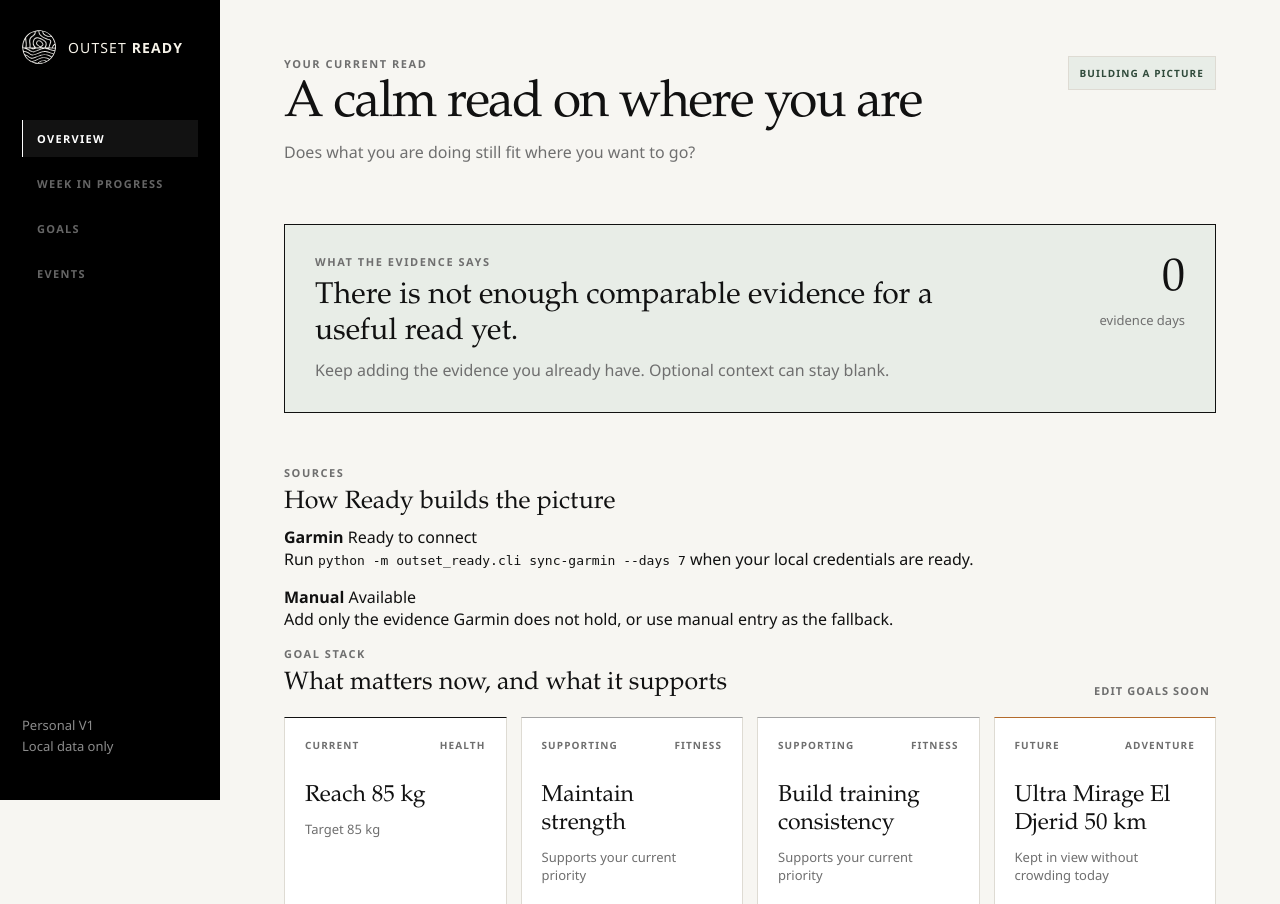
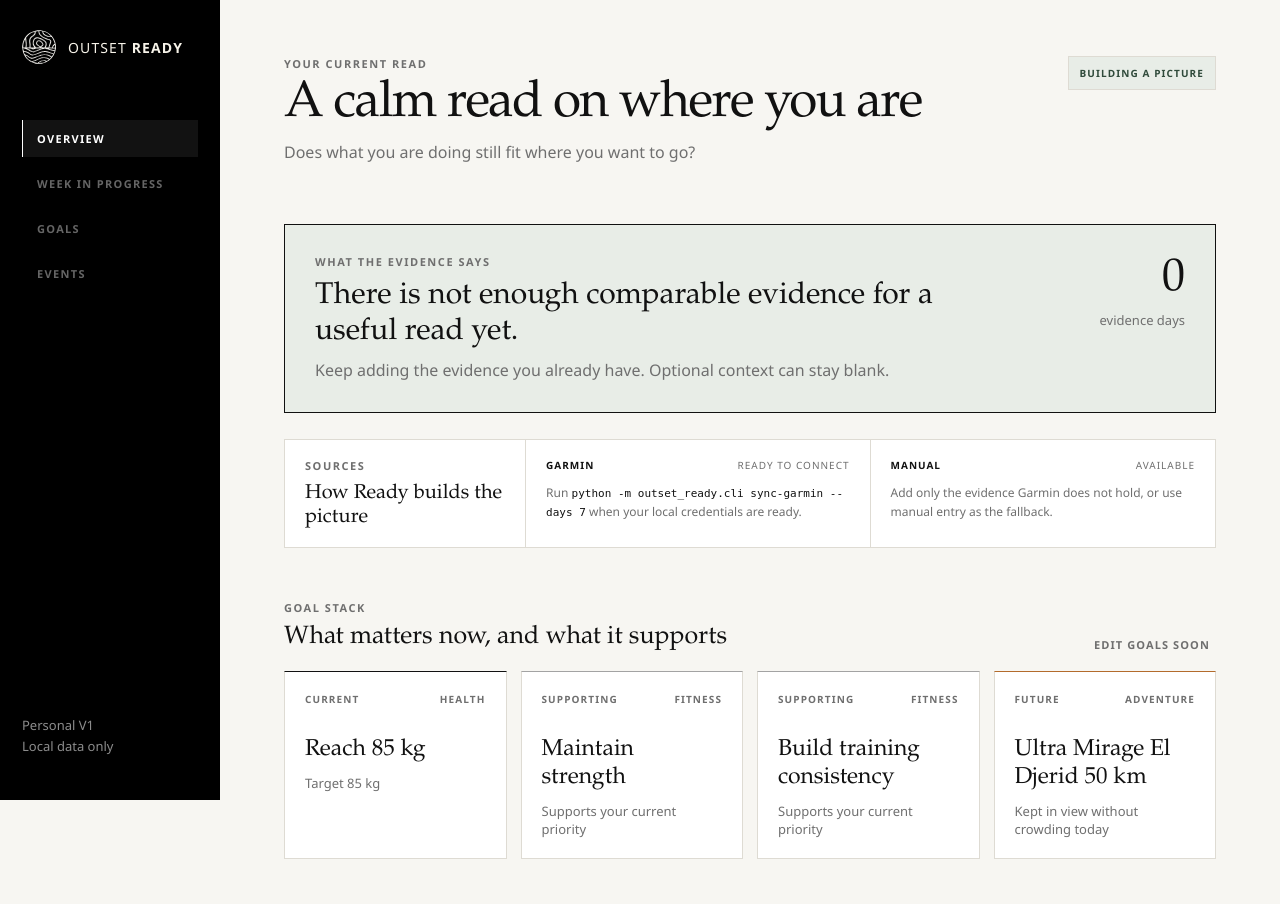
Before and after one commit to Alpenglow1988/Outset-Ready, a FastAPI app: page / in a window 1280 px wide. Shown: the top 904 px of the page. Run offline with FastAPI, Linux system fonts and the light colour scheme; data comes from the database, SQL or seed files in the repository; data that the repository does not hold is empty.

Commit message:
Build Garmin connector: src/outset_ready/static/styles.css

```diff
--- a/src/outset_ready/static/styles.css
+++ b/src/outset_ready/static/styles.css
@@ -76,6 +76,20 @@ nav { margin-top: 56px; display: grid; gap: 8px; }
 
 main { margin-left: 220px; padding: 56px clamp(28px, 5vw, 78px) 80px; max-width: 1400px; }
 
+.preview-banner {
+  display: flex;
+  gap: 18px;
+  align-items: baseline;
+  margin: -20px 0 34px;
+  padding: 12px 15px;
+  border: 1px solid var(--gold);
+  color: #6f421d;
+  background: #f7eadb;
+  font-size: 12px;
+  line-height: 1.5;
+}
+.preview-banner strong { flex: 0 0 auto; text-transform: uppercase; letter-spacing: .1em; font-size: 10px; }
+
 .page-header, .section-heading, .read-card {
   display: flex;
   align-items: flex-start;
@@ -115,6 +129,23 @@ h3 { margin-bottom: 10px; font-size: 23px; }
 .data-count { min-width: 110px; text-align: right; }
 .data-count strong { display: block; font-family: "Iowan Old Style", "Palatino Linotype", serif; font-size: 46px; font-weight: 400; }
 .data-count span { color: var(--muted); font-size: 13px; }
+
+.source-strip {
+  display: grid;
+  grid-template-columns: minmax(190px, .7fr) repeat(2, minmax(0, 1fr));
+  margin: -26px 0 52px;
+  border: 1px solid var(--line);
+  background: var(--surface);
+}
+
+.source-heading, .source-item { padding: 18px 20px; }
+.source-strip > :not(:last-child) { border-right: 1px solid var(--line); }
+.source-heading h2 { margin-bottom: 0; font-size: 20px; }
+.source-meta { display: flex; align-items: center; justify-content: space-between; gap: 12px; }
+.source-meta strong, .source-meta span { text-transform: uppercase; letter-spacing: .1em; font-size: 10px; }
+.source-meta span { color: var(--muted); }
+.source-item p { margin: 12px 0 0; color: var(--muted); font-size: 12px; line-height: 1.55; }
+.source-item code { color: var(--ink); font-size: 11px; overflow-wrap: anywhere; }
 
 .section-heading { margin-bottom: 18px; align-items: end; }
 .section-heading.compact { align-items: center; }
@@ -167,7 +198,12 @@ textarea { resize: vertical; }
   .sidebar { position: static; width: auto; padding: 18px 20px; }
   .sidebar nav, .sidebar-note { display: none; }
   main { margin-left: 0; padding: 34px 20px 60px; }
+  .preview-banner { align-items: flex-start; flex-direction: column; gap: 3px; margin-top: -6px; }
   .page-header, .read-card { flex-direction: column; }
   .data-count { text-align: left; }
   .goal-grid, .two-column { grid-template-columns: 1fr; }
+  .source-strip { grid-template-columns: 1fr; }
+  .source-strip > :not(:last-child) { border-right: 0; }
+  .source-heading, .source-item { border-bottom: 1px solid var(--line); }
+  .source-item:last-child { border-bottom: 0; }
 }
```
